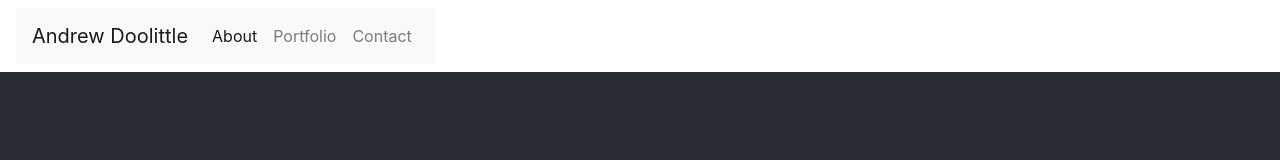
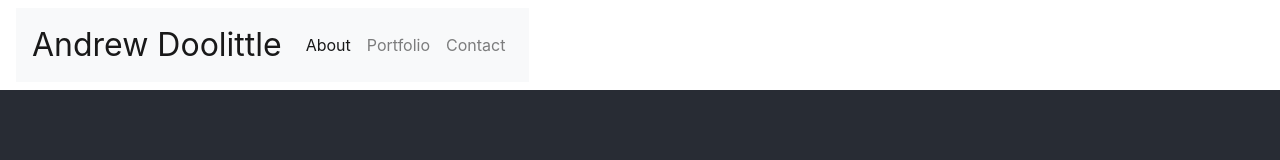
Before and after one commit to azdoolittle/personalWebsite, a React (Create React App) app: page / in a window 1280 px wide. Shown: the top 160 px of the page. Built offline with nearby package versions, Linux system fonts and the light colour scheme.

Commit message:
added Navbar CSS

```diff
--- /dev/null
+++ b/src/components/Navbar.css
@@ -0,0 +1,3 @@
+.navbar-brand {
+  font-size: 2rem;
+}
--- a/src/components/Navbar.js
+++ b/src/components/Navbar.js
@@ -1,4 +1,5 @@
 import React from 'react';
+import './Navbar.css'
 
 const Navbar = () => {
   return (
```
